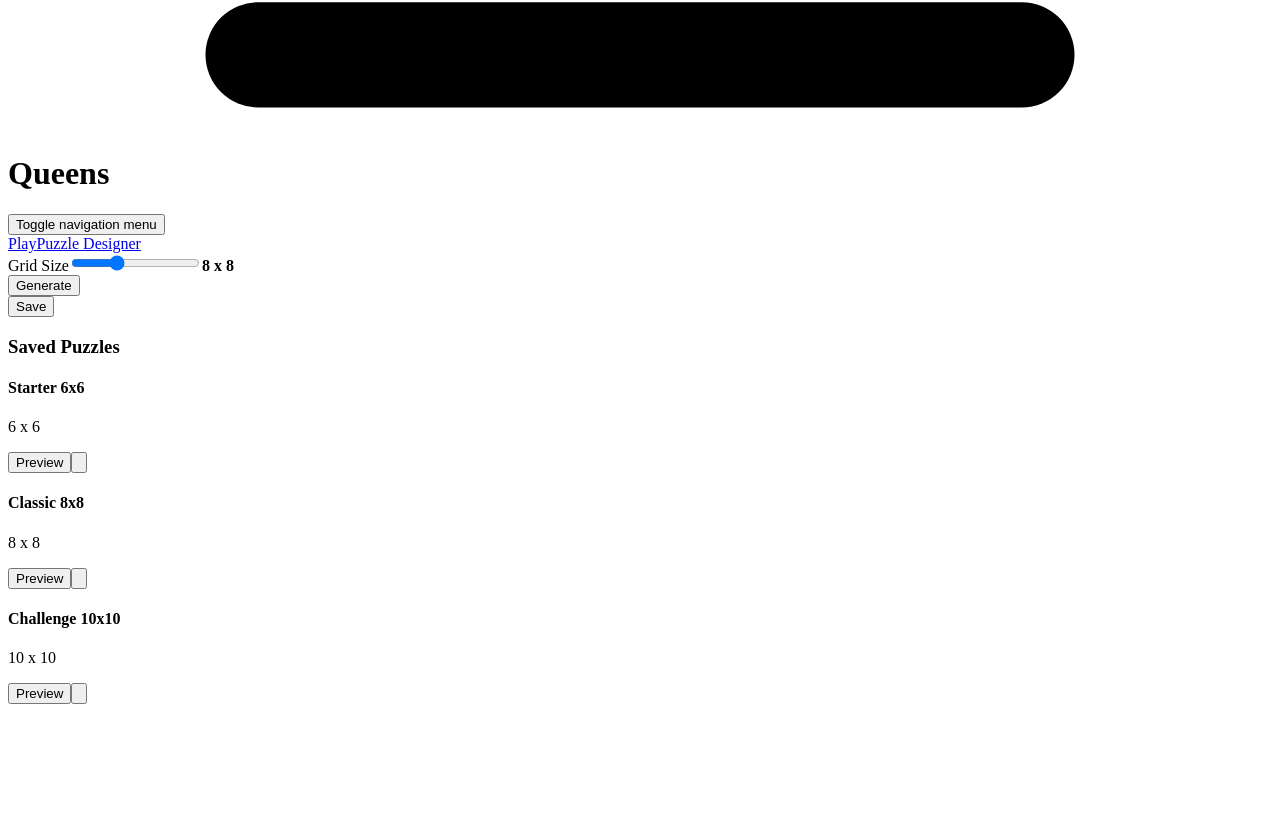
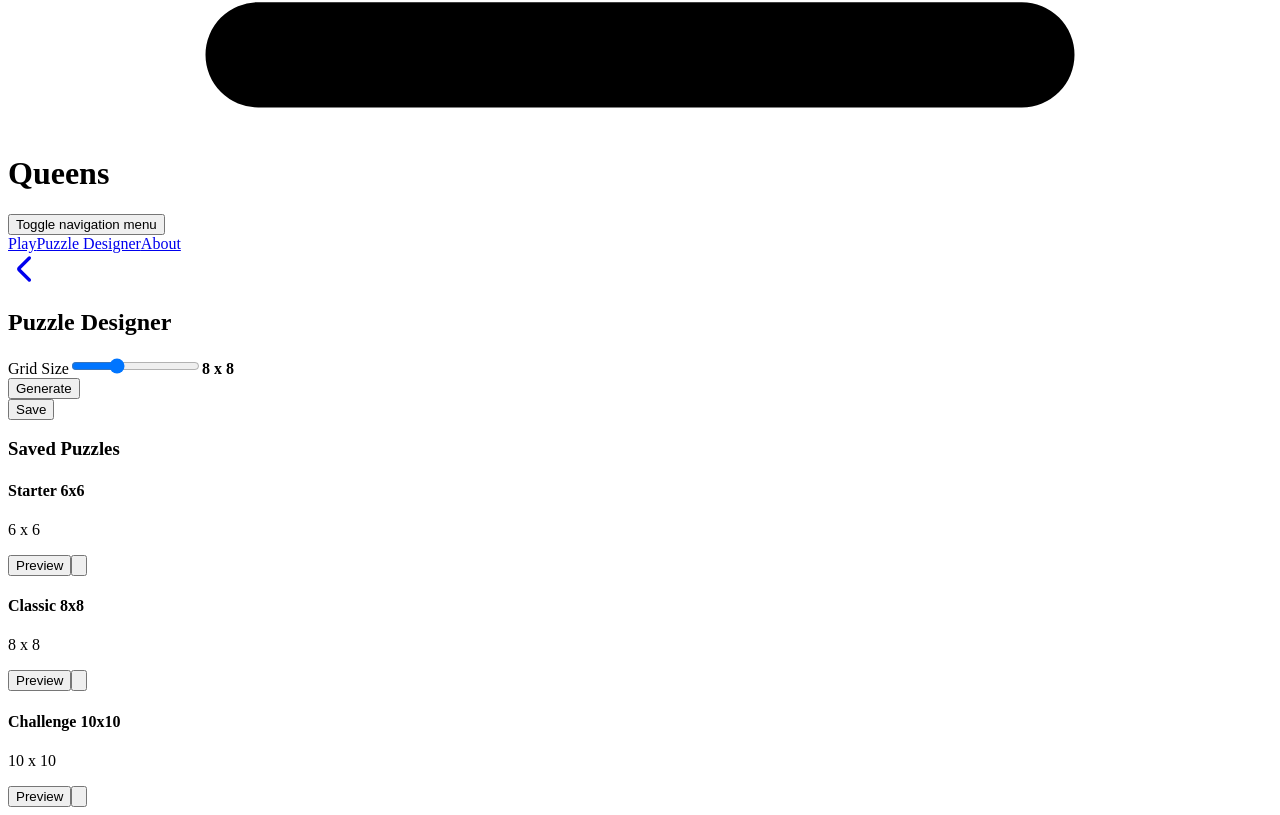
Before and after one commit to ali4zimi/linkedin-queen-clone, a Nuxt app: page /designer in a window 1280 px wide. Shown: the part 1138-1953 px from the top of the page. Before the commit the page ends 1850 px from the top, so only its background shows below. Built offline with nearby package versions, Linux system fonts and the light colour scheme.

Commit message:
fix: add back button to all pages.

```diff
--- a/app/app.vue
+++ b/app/app.vue
@@ -48,6 +48,7 @@ watch(
       >
         <NuxtLink to="/">Play</NuxtLink>
         <NuxtLink to="/designer">Puzzle Designer</NuxtLink>
+        <NuxtLink to="/about">About</NuxtLink>
       </nav>
     </header>
     <NuxtPage />
--- a/app/assets/css/main.css
+++ b/app/assets/css/main.css
@@ -154,6 +154,19 @@ body {
   padding: 0.25rem 0 1rem;
 }
 
+.content-header {
+  display: flex;
+  align-items: center;
+  justify-content: space-between;
+  gap: 0.7rem;
+  margin-bottom: 0.75rem;
+}
+
+.content-header h2 {
+  margin: 0;
+  font-size: clamp(1.2rem, 2.2vw, 1.55rem);
+}
+
 .hero {
   margin-bottom: 1rem;
 }
@@ -275,6 +288,9 @@ body {
 }
 
 .btn-back {
+  display: inline-flex;
+  align-items: center;
+  gap: 0.25rem;
   padding: 0.5rem 0.8rem;
   border: 1px solid rgba(17, 24, 39, 0.2);
   background: rgba(255, 255, 255, 0.7);
@@ -284,6 +300,12 @@ body {
   font-weight: 600;
   cursor: pointer;
   transition: background 120ms ease;
+}
+
+.btn-back svg {
+  width: 1rem;
+  height: 1rem;
+  flex-shrink: 0;
 }
 
 .btn-back:hover {
--- a/app/pages/designer.vue
+++ b/app/pages/designer.vue
@@ -127,6 +127,13 @@ onMounted(() => {
 
 <template>
   <main class="page-shell">
+    <header class="content-header">
+      <NuxtLink class="btn-back" to="/" aria-label="Back">
+        <svg xmlns="http://www.w3.org/2000/svg" width="32" height="32" viewBox="0 0 24 24" aria-hidden="true"><path fill="currentColor" d="m9.55 12l7.35 7.35q.375.375.363.875t-.388.875t-.875.375t-.875-.375l-7.7-7.675q-.3-.3-.45-.675t-.15-.75t.15-.75t.45-.675l7.7-7.7q.375-.375.888-.363t.887.388t.375.875t-.375.875z"/></svg>
+      </NuxtLink>
+      <h2>Puzzle Designer</h2>
+    </header>
+
     <section class="layout">
       <aside class="panel">
         <label class="field" for="designer-grid-size">
--- a/app/pages/index.vue
+++ b/app/pages/index.vue
@@ -501,7 +501,9 @@ onBeforeUnmount(() => {
 
     <section v-else class="game-container">
       <nav class="game-navbar" aria-label="game navigation">
-        <button class="btn-back" type="button" @click="backToSelection">← Back</button>
+        <button class="btn-back" type="button" aria-label="Back" @click="backToSelection">
+          <svg xmlns="http://www.w3.org/2000/svg" width="32" height="32" viewBox="0 0 24 24" aria-hidden="true"><path fill="currentColor" d="m9.55 12l7.35 7.35q.375.375.363.875t-.388.875t-.875.375t-.875-.375l-7.7-7.675q-.3-.3-.45-.675t-.15-.75t.15-.75t.45-.675l7.7-7.7q.375-.375.888-.363t.887.388t.375.875t-.375.875z"/></svg>
+        </button>
 
         <div ref="settingsMenuRef" class="settings-wrap">
           <button
```
